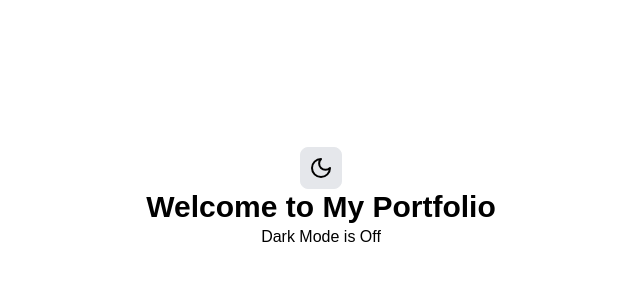
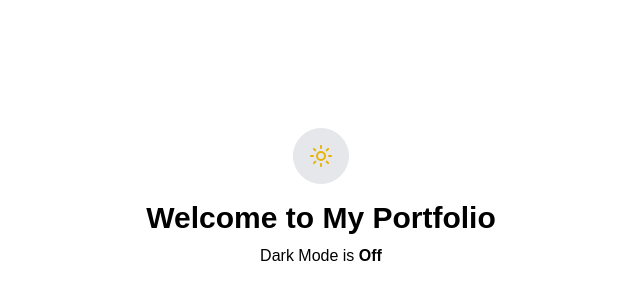
Before and after one commit to youneedgreg/Myportifolio, a Next.js app: page / in a window 1280 px wide. Shown: the part 202-502 px from the top of the page, without its empty margins (319-959 px from the left). Built offline with nearby package versions, Linux system fonts and the light colour scheme.

Commit message:
animated toggle

```diff
--- a/package.json
+++ b/package.json
@@ -9,6 +9,7 @@
     "lint": "next lint"
   },
   "dependencies": {
+    "framer-motion": "^12.0.6",
     "lucide-react": "^0.474.0",
     "next": "15.1.6",
     "react": "^19.0.0",
--- /dev/null
+++ b/src/app/context/ThemeToggle.tsx
@@ -0,0 +1,34 @@
+"use client";
+
+import { motion, AnimatePresence } from "framer-motion";
+import { Sun, Moon } from "lucide-react";
+
+export default function ThemeToggle({ toggleTheme, isDarkMode }: { toggleTheme: () => void, isDarkMode: boolean }) {
+  return (
+    <button onClick={toggleTheme} className="p-2 rounded-full bg-gray-200 dark:bg-gray-800 flex items-center justify-center">
+      <AnimatePresence mode="wait">
+        {isDarkMode ? (
+          <motion.div
+            key="moon"
+            initial={{ y: -10, opacity: 0, rotate: 180 }}
+            animate={{ y: 0, opacity: 1, rotate: 0 }}
+            exit={{ y: 10, opacity: 0, rotate: -180 }}
+            transition={{ duration: 0.4, ease: "easeInOut" }}
+          >
+            <Moon size={24} className="text-yellow-400" />
+          </motion.div>
+        ) : (
+          <motion.div
+            key="sun"
+            initial={{ y: 10, opacity: 0, rotate: -180 }}
+            animate={{ y: 0, opacity: 1, rotate: 0 }}
+            exit={{ y: -10, opacity: 0, rotate: 180 }}
+            transition={{ duration: 0.4, ease: "easeInOut" }}
+          >
+            <Sun size={24} className="text-yellow-500" />
+          </motion.div>
+        )}
+      </AnimatePresence>
+    </button>
+  );
+}
--- a/src/app/layout.tsx
+++ b/src/app/layout.tsx
@@ -1,4 +1,4 @@
-import { ThemeProvider } from "../app/context/Themecontext";
+import { ThemeProvider } from "../app/context/ThemeContext";
 import "./globals.css";
 
 export default function RootLayout({ children }: { children: React.ReactNode }) {
--- a/src/app/page.tsx
+++ b/src/app/page.tsx
@@ -1,21 +1,52 @@
 "use client";
 
-import { useTheme } from "../app/context/Themecontext";
-import { Moon, Sun } from "lucide-react"; // Install Lucide for icons
+import { useTheme } from "../app/context/ThemeContext";
+import { Moon, Sun } from "lucide-react";
+import { motion, AnimatePresence } from "framer-motion";
 
 export default function HomePage() {
   const { theme, toggleTheme } = useTheme();
+  const isDark = theme === "dark";
 
   return (
-    <main className="flex flex-col items-center justify-center min-h-screen">
+    <main className="flex flex-col items-center justify-center min-h-screen transition-colors duration-500">
       <button
         onClick={toggleTheme}
-        className="p-2 border rounded-lg bg-gray-200 dark:bg-gray-700"
+        className="relative w-14 h-14 border rounded-full bg-gray-200 dark:bg-gray-700 flex items-center justify-center overflow-hidden"
       >
-        {theme === "light" ? <Moon size={24} /> : <Sun size={24} />}
+        <AnimatePresence mode="wait">
+          {isDark ? (
+            <motion.div
+              key="moon"
+              initial={{ y: 50, opacity: 0 }}
+              animate={{ y: 0, opacity: 1 }}
+              exit={{ y: -50, opacity: 0 }}
+              transition={{ duration: 0.7, ease: "easeInOut" }}
+              className="absolute"
+            >
+              <Moon size={24} className="text-blue-400" />
+            </motion.div>
+          ) : (
+            <motion.div
+              key="sun"
+              initial={{ y: -50, opacity: 0 }}
+              animate={{ y: 0, opacity: 1 }}
+              exit={{ y: 50, opacity: 0 }}
+              transition={{ duration: 0.7, ease: "easeInOut" }}
+              className="absolute"
+            >
+              <Sun size={24} className="text-yellow-500" />
+            </motion.div>
+          )}
+        </AnimatePresence>
       </button>
-      <h1 className="text-3xl font-bold">Welcome to My Portfolio</h1>
-      <p>Dark Mode is {theme === "light" ? "Off" : "On"}</p>
+
+      <h1 className="text-3xl font-bold mt-4 transition-colors duration-500">
+        Welcome to My Portfolio
+      </h1>
+      <p className="mt-2">
+        Dark Mode is <span className="font-semibold">{isDark ? "On" : "Off"}</span>
+      </p>
     </main>
   );
 }
```
Also changed, not shown: 1 other file (tests, documents, lock files or other folders).
